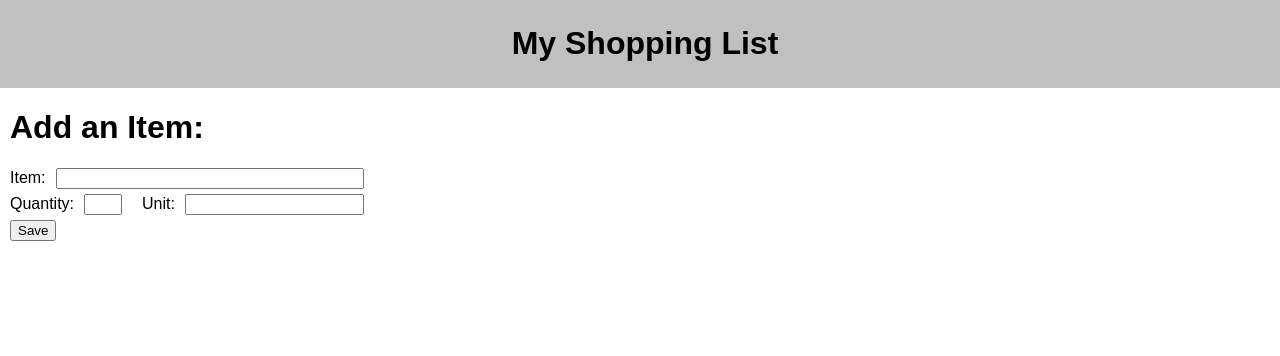
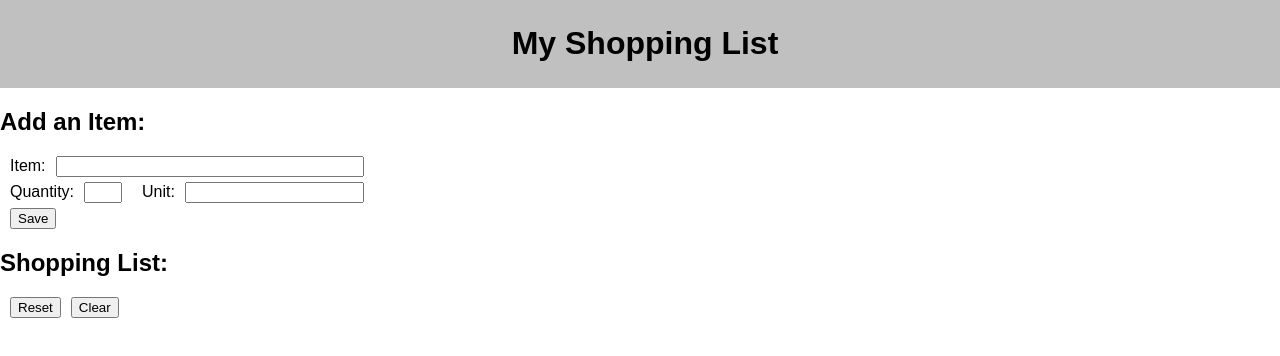
Before and after one commit to AlvinGraham/group-fs-react-shopping-list, a React (Vite) app: page / in a window 1280 px wide. Shown: the top 356 px of the page. Built offline with nearby package versions, Linux system fonts and the light colour scheme; no server answers.

Commit message:
Add and test ShoppingList and Card components

```diff
--- a/src/components/AddItemForm/AddItemForm.jsx
+++ b/src/components/AddItemForm/AddItemForm.jsx
@@ -2,7 +2,7 @@ import axios from 'axios';
 import { useState } from 'react';
 import './AddItemForm.css';
 
-function AddItemForm() {
+function AddItemForm(props) {
 
   const [itemValue, setItemValue] = useState('');
   const [quantityValue, setQuantityValue] = useState('');
@@ -24,6 +24,7 @@ function AddItemForm() {
       setItemValue('');
       setQuantityValue('');
       setUnitValue('');
+      props.refreshShoppingListCallback();
   })
     .catch((err) => {
       console.error('ERROR in client POST:', err)
@@ -34,7 +35,7 @@ function AddItemForm() {
 
   return (
     <>
-      <h1>Add an Item:</h1>
+      <h2>Add an Item:</h2>
       <form onSubmit={handleItemFormSubmit}>
         <label>Item:
           <input id="itemInput" onChange = {(event) => setItemValue(event.target.value)}
--- a/src/components/App/App.jsx
+++ b/src/components/App/App.jsx
@@ -4,6 +4,7 @@ import { useState, useEffect } from 'react';
 import Header from '../Header/Header.jsx'
 import './App.css';
 import AddItemForm from '../AddItemForm/AddItemForm.jsx';
+import ShoppingList from '../ShoppingList/ShoppingList.jsx';
 
 
 function App() {
@@ -30,7 +31,8 @@ function App() {
   return (
     <div className="App">
       <Header />
-      <AddItemForm />
+      <AddItemForm refreshShoppingListCallback={refreshShoppingList}/>
+      <ShoppingList shoppingListArray={shoppingList} />
     </div>
   );
 }
--- /dev/null
+++ b/src/components/Card/Card.jsx
@@ -0,0 +1,12 @@
+import { useState } from 'react';
+
+export default function Card (props) {
+  console.log(props.cardData);
+  return (
+    <>
+     <h3>I am Card {props.cardData.name}</h3>
+     <button>Buy</button>
+     <button>Remove</button>
+    </>
+  );
+}//{props.shoppingItem.name}
--- /dev/null
+++ b/src/components/ShoppingList/ShoppingList.jsx
@@ -0,0 +1,19 @@
+import { useState } from 'react';
+import Card from '../Card/Card';
+
+export default function ShoppingList (props) {
+  console.log('shoppingListArray:');
+  // console.log(props.shoppingListArray);
+  console.table(props.shoppingListArray);
+
+  return (
+    <div>
+      <h2>Shopping List:</h2>
+      <button>Reset</button>
+      <button>Clear</button>
+      {(props.shoppingListArray).map ((shoppingItem) => {
+        return <Card cardData={shoppingItem} />
+      })}
+    </div>
+  );
+}
```
Also changed, not shown: 1 other file (tests, documents, lock files or other folders).
